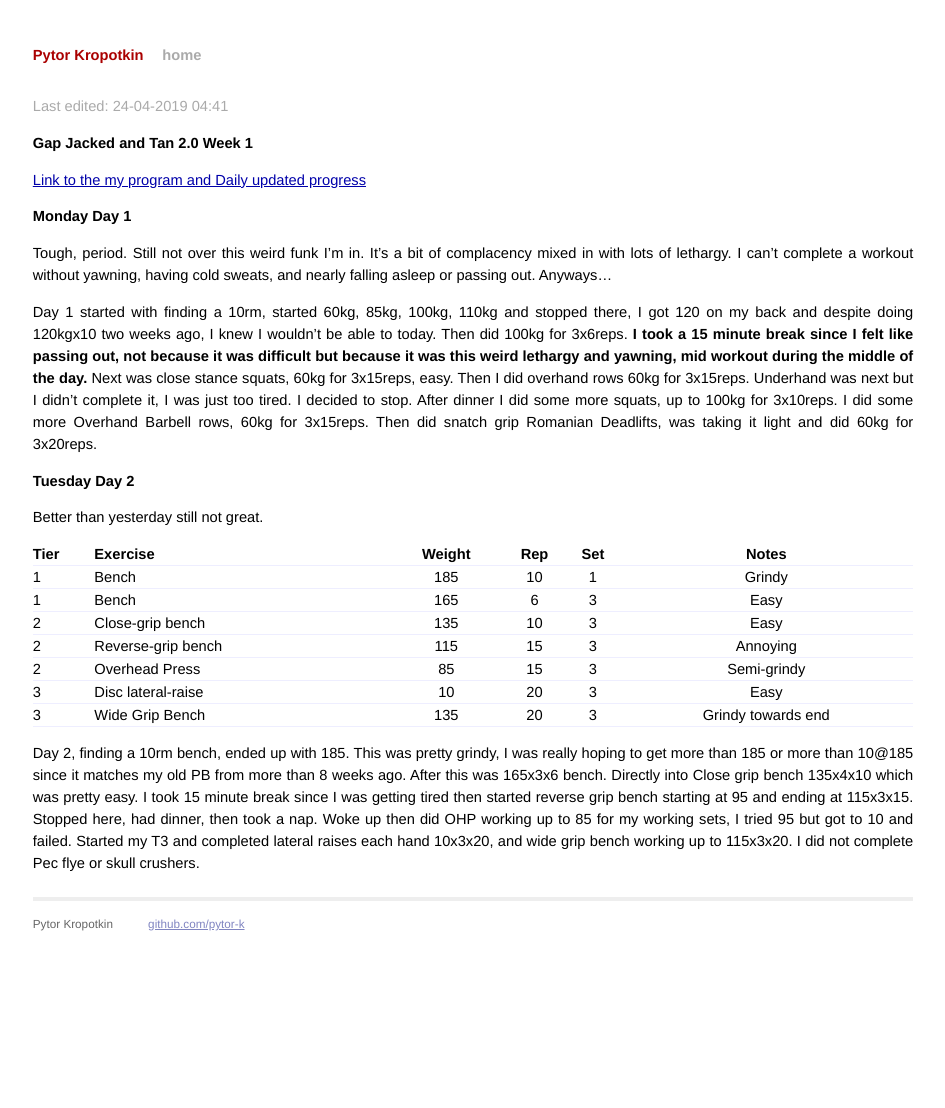
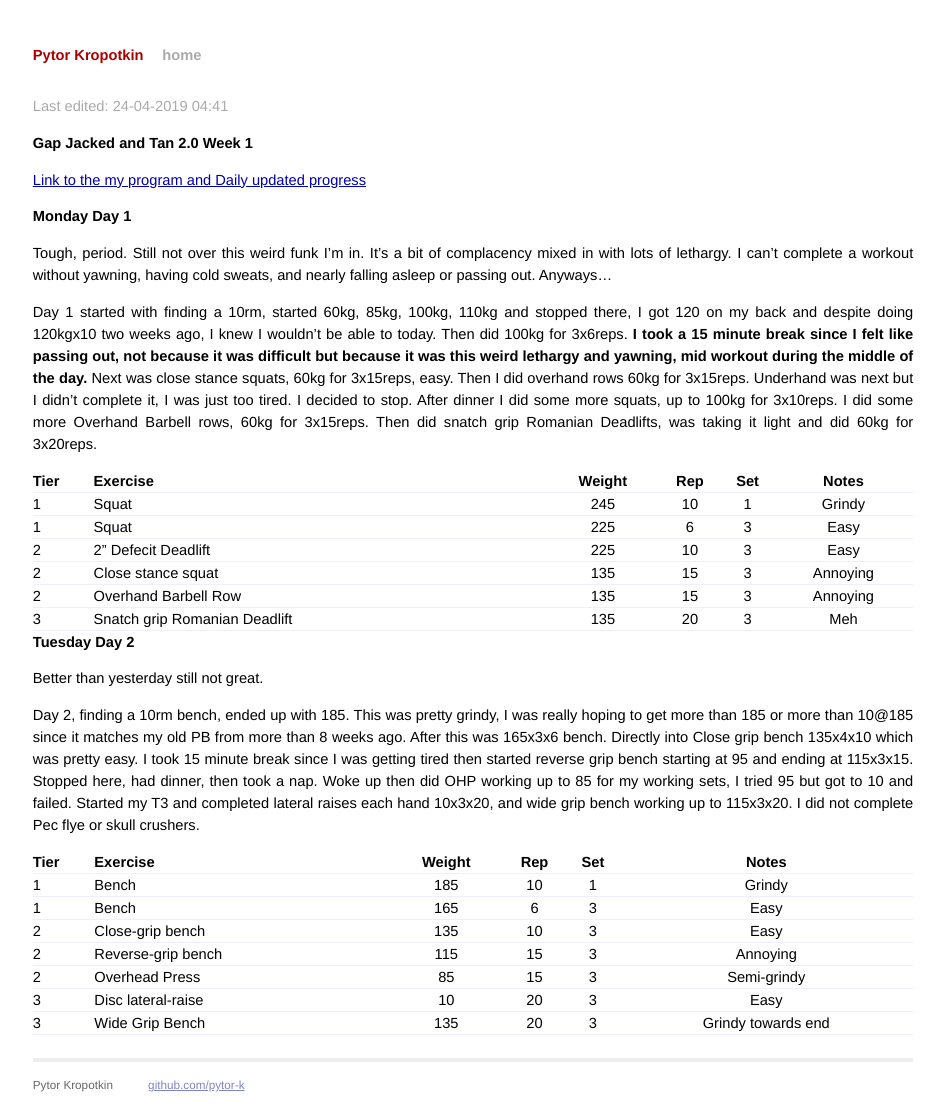
Before and after one commit to amesa0/pytor-k.github.io, a Jekyll site: the page built from _posts/2019-04-23-J&T2point0-week1.md, in a window 1280 px wide. Shown: the whole page, without its empty margins (167-1112 px from the left). Built offline with Jekyll 4.4.1, drawn with Linux system fonts in a browser that asks for light colours; before the commit the page ends 947 px from its top, so only the background shows below that.

Commit message:
Update 2019-04-23-J&T2point0-week1.md

```diff
--- a/_posts/2019-04-23-J&T2point0-week1.md
+++ b/_posts/2019-04-23-J&T2point0-week1.md
@@ -16,9 +16,21 @@ Tough, period. Still not over this weird funk I'm in. It's a bit of complacency
 
 Day 1 started with finding a 10rm, started 60kg, 85kg, 100kg, 110kg and stopped there, I got 120 on my back and despite doing 120kgx10 two weeks ago, I knew I wouldn't be able to today. Then did 100kg for 3x6reps. **I took a 15 minute break since I felt like passing out, not because it was difficult but because it was this weird lethargy and yawning, mid workout during the middle of the day.** Next was close stance squats, 60kg for 3x15reps, easy. Then I did overhand rows 60kg for 3x15reps. Underhand was next but I didn't complete it, I was just too tired. I decided to stop. After dinner I did some more squats, up to 100kg for 3x10reps. I did some more Overhand Barbell rows, 60kg for 3x15reps. Then did snatch grip Romanian Deadlifts, was taking it light and did 60kg for 3x20reps.
 
+| Tier | Exercise | Weight | Rep | Set | Notes |
+|---|---|:---:|:---:|:---:|:---:|
+| 1 | Squat | 245 | 10 | 1 | Grindy |
+| 1 | Squat | 225 | 6 | 3 | Easy |
+| 2 | 2" Defecit Deadlift | 225 | 10 | 3 | Easy |
+| 2 | Close stance squat | 135 | 15 | 3 | Annoying |
+| 2 | Overhand Barbell Row | 135 | 15 | 3 | Annoying |
+| 3 | Snatch grip Romanian Deadlift | 135 | 20 | 3 | Meh |
+
+
 ### Tuesday Day 2
 
 Better than yesterday still not great.
+
+Day 2, finding a 10rm bench, ended up with 185. This was pretty grindy, I was really hoping to get more than 185 or more than 10@185 since it matches my old PB from more than 8 weeks ago. After this was 165x3x6 bench. Directly into Close grip bench 135x4x10 which was pretty easy. I took 15 minute break since I was getting tired then started reverse grip bench starting at 95 and ending at 115x3x15. Stopped here, had dinner, then took a nap. Woke up then did OHP working up to 85 for my working sets, I tried 95 but got to 10 and failed. Started my T3 and completed lateral raises each hand 10x3x20, and wide grip bench working up to 115x3x20. I did not complete Pec flye or skull crushers.
 
 | Tier | Exercise | Weight | Rep | Set | Notes |
 |---|---|:---:|:---:|:---:|:---:|
```
Also changed, not shown: other parts of _posts/2019-04-23-J&T2point0-week1.md (+0 -2 lines).
